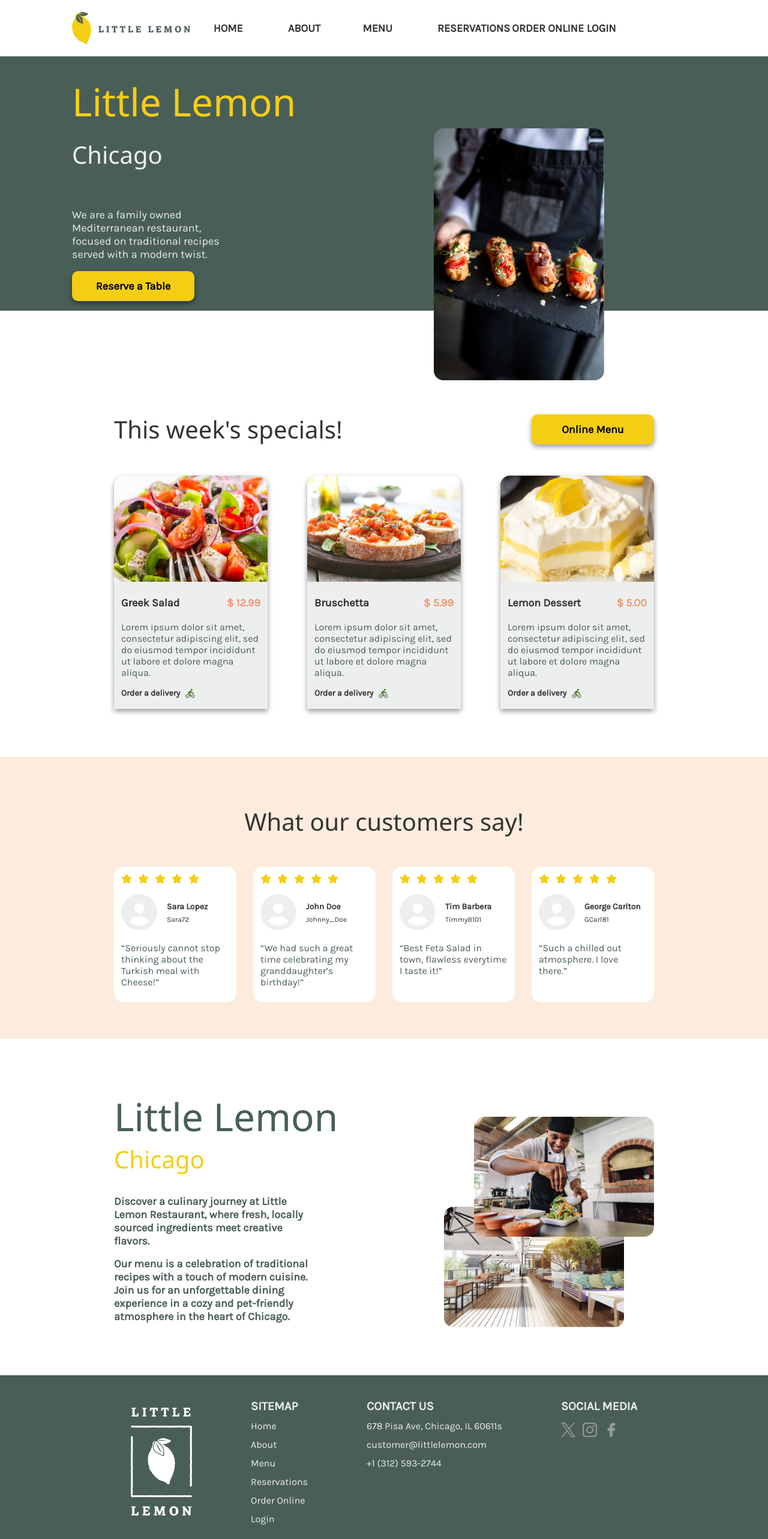
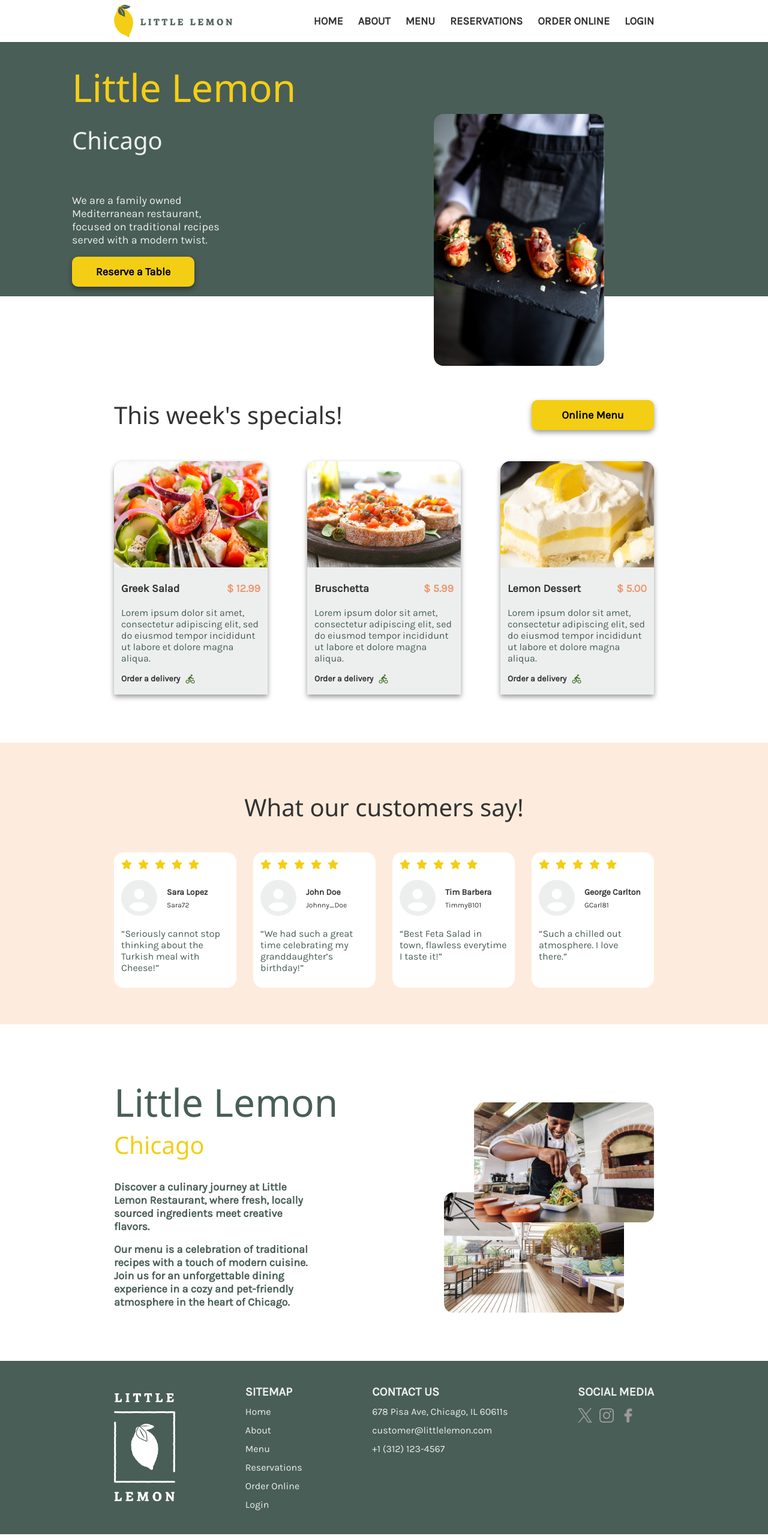
Before and after one commit to elvasthaisa/little-lemon-restaurant-webapp, a React (Create React App) app: page / in a window 1280 px wide. Shown: the top 2566 px of the page at 60% size. Built offline with nearby package versions, Linux system fonts and the light colour scheme; the HTML template or start-up script is replaced by a standard one; a web font is replaced by a local one.

Commit message:
:nail_care: Adjust Footer and Header sections to be centered on the page

```diff
--- a/src/Footer/Footer.css
+++ b/src/Footer/Footer.css
@@ -1,14 +1,20 @@
 footer {
   display: flex;
-  justify-content: space-evenly;
-
+  justify-content: center;
   background-color: var(--primary1-color);
   color: var(--secondary3-color);
 
-  padding: 40px 120px;
+  padding: 40px 0;
 }
 
-footer > img {
+.footerContainer {
+  display: flex;
+  justify-content: space-between;
+  width: 100%;
+  max-width: 900px;
+}
+
+.footerContainer > img {
   height: 180px;
   width: 102px;
 
--- a/src/Footer/Footer.js
+++ b/src/Footer/Footer.js
@@ -8,6 +8,7 @@ import WhiteLemonLogo from "../assets/icons/monochrome-logo.png";
 const Footer = () => {
   return (
     <footer>
+      <div className="footerContainer">
         <img src={WhiteLemonLogo} alt="White Little Lemon logo" />
         <section className="sitemap">
           <h4>Sitemap</h4>
@@ -19,18 +20,21 @@ const Footer = () => {
           <p>Order Online</p>
           <p>Login</p>
         </section>
+
         <section className="contactUs">
           <h4>Contact Us</h4>
           <p>678 Pisa Ave, Chicago, IL 60611s</p>
           <p>customer@littlelemon.com</p>
-        <p>+1 (312) 593-2744</p>
+          <p>+1 (312) 123-4567</p>
         </section>
+
         <section className="social">
           <h4>Social Media</h4>
           <img src={twitterIcon} alt="Twitter icon" />
           <img src={instagramIcon} alt="Instagram icon" />
           <img src={facebookIcon} alt="Facebook icon" />
         </section>
+      </div>
     </footer>
   )
 }
--- a/src/Header/Header.css
+++ b/src/Header/Header.css
@@ -1,13 +1,12 @@
-.header-container {
-  display: grid;
-
-  grid-template-rows: auto;
-  grid-template-areas:
-    ".      img  nav  nav  nav     .";
-
+.headerContainer {
+  display: flex;
+  justify-content: space-between;
   align-items: center;
 
-  padding: 20px 120px 20px 120px;
+  height: 70px;
+  width: 100%;
+  max-width: 900px;
+  margin: 0 auto;
 }
 
 .logo {
--- a/src/Header/Header.js
+++ b/src/Header/Header.js
@@ -4,7 +4,7 @@ import LemonLogo from '../assets/icons/logo.jpg';
 
 const Header = () => {
   return (
-    <header className="header-container">
+    <header className="headerContainer">
       <img src={LemonLogo} alt="Little lemon logo" className="logo" />
       <Nav className="nav" />
     </header>
--- a/src/Nav/Nav.css
+++ b/src/Nav/Nav.css
@@ -1,6 +1,6 @@
 nav ul {
   display: grid;
-  grid-template-columns: repeat(6, 1fr);
+  grid-template-columns: repeat(6, auto);
   list-style: none;
   padding: 0;
 }
@@ -23,3 +23,7 @@ nav a {
     color: var(--secondary1-color);
   }
 }
+
+li:not(:first-child) {
+  margin-left: 25px;
+}
```
Lines whose indentation alone changed are shown as unchanged.
